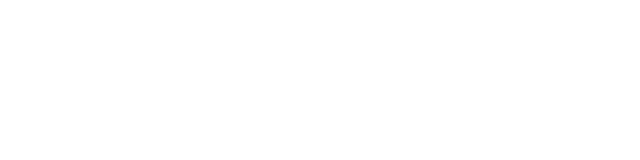
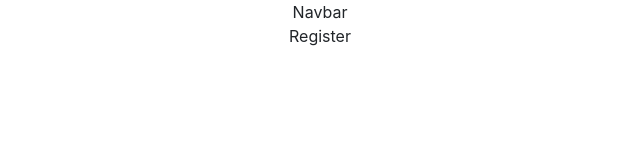
Before and after one commit to ozcan-cetin/Our-Menu, a React (Create React App) app: page /register in a window 1280 px wide. Shown: the top 160 px of the page, without its empty margins (320-960 px from the left). Built offline with nearby package versions, Linux system fonts and the light colour scheme.

Commit message:
add react bootstrap

```diff
--- a/package.json
+++ b/package.json
@@ -7,7 +7,9 @@
     "@testing-library/react": "^13.0.0",
     "@testing-library/user-event": "^13.2.1",
     "axios": "^0.27.2",
+    "bootstrap": "^5.1.3",
     "react": "^18.2.0",
+    "react-bootstrap": "^2.4.0",
     "react-dom": "^18.2.0",
     "react-router-dom": "6",
     "react-scripts": "5.0.1",
--- a/public/index.html
+++ b/public/index.html
@@ -15,6 +15,12 @@
       user's mobile device or desktop. See https://developers.google.com/web/fundamentals/web-app-manifest/
     -->
     <link rel="manifest" href="%PUBLIC_URL%/manifest.json" />
+    <link
+  rel="stylesheet"
+  href="https://cdn.jsdelivr.net/npm/bootstrap@5.2.0-beta1/dist/css/bootstrap.min.css"
+  integrity="sha384-0evHe/X+R7YkIZDRvuzKMRqM+OrBnVFBL6DOitfPri4tjfHxaWutUpFmBp4vmVor"
+  crossorigin="anonymous"
+/>
     <!--
       Notice the use of %PUBLIC_URL% in the tags above.
       It will be replaced with the URL of the `public` folder during the build.
--- a/src/App.js
+++ b/src/App.js
@@ -1,9 +1,10 @@
 import './App.css';
+import AppRouter from './router/AppRouter';
 
 function App() {
   return (
     <div className="App">
-
+      <AppRouter/>
     </div>
   );
 }
--- a/src/components/Navbar.js
+++ b/src/components/Navbar.js
@@ -0,0 +1,9 @@
+import React from 'react'
+
+const Navbar = () => {
+  return (
+    <div>Navbar</div>
+  )
+}
+
+export default Navbar
--- a/src/pages/Login.js
+++ b/src/pages/Login.js
@@ -0,0 +1,9 @@
+import React from 'react'
+
+const Login = () => {
+  return (
+    <div>Login</div>
+  )
+}
+
+export default Login
--- a/src/pages/Main.js
+++ b/src/pages/Main.js
@@ -0,0 +1,9 @@
+import React from 'react'
+
+const Main = () => {
+  return (
+    <div>Main</div>
+  )
+}
+
+export default Main
--- a/src/pages/Register.js
+++ b/src/pages/Register.js
@@ -0,0 +1,9 @@
+import React from 'react'
+
+const Register = () => {
+  return (
+    <div>Register</div>
+  )
+}
+
+export default Register
--- /dev/null
+++ b/src/router/AppRouter.js
@@ -0,0 +1,29 @@
+import React from "react";
+import { BrowserRouter, Routes, Route } from "react-router-dom";
+import Navbar from "../components/Navbar";
+import Login from "../pages/Login";
+import Register from "../pages/Register";
+import Main from "../pages/Main";
+import MovieDetail from "../pages/MovieDetail"
+import PrivateRouter from "./PrivateRouter";
+
+const AppRouter = () => {
+  return (
+    <div>
+      <BrowserRouter>
+        <Navbar />
+        <Routes>
+          <Route path="/" element={<Main />} />
+          <Route path="login" element={<Login />} />
+          <Route path="register" element={<Register />} />
+
+          <Route path="movieDetail" element={<PrivateRouter />}>
+            <Route path="" element={<MovieDetail/>}/>
+          </Route>
+        </Routes>
+      </BrowserRouter>
+    </div>
+  );
+};
+
+export default AppRouter;
--- /dev/null
+++ b/src/router/PrivateRouter.js
@@ -0,0 +1,9 @@
+import {Navigate, Outlet} from "react-router-dom";
+
+const PrivateRouter = () => {
+  return (
+    <div>PrivateRouter</div>
+  )
+}
+
+export default PrivateRouter
```
Also changed, not shown: src/components/MovieCard.js (added, +9 -0 lines), src/pages/MovieDetail.js (added), 1 other file (tests, documents, lock files or other folders).
